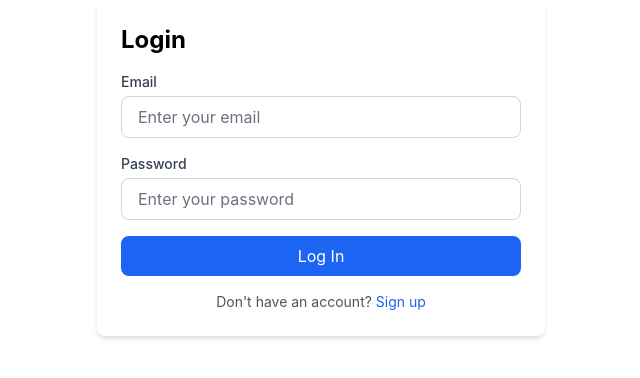
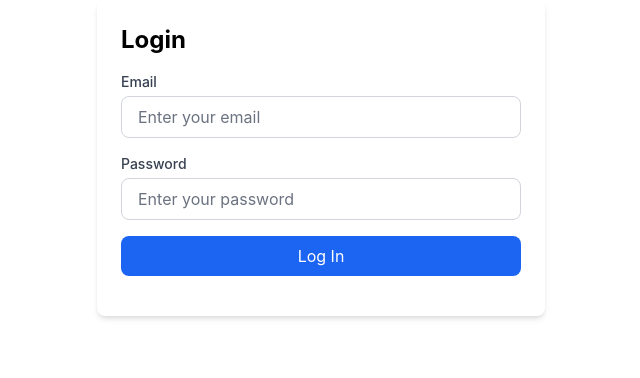
Before and after one commit to rohitl-c247/sportsapp-poc, a React (Create React App) app: page /login in a window 1280 px wide. Shown: the top 378 px of the page, without its empty margins (319-959 px from the left). Built offline with nearby package versions, Linux system fonts and the light colour scheme.

Commit message:
Removed broken register link.

```diff
--- a/src/Login.js
+++ b/src/Login.js
@@ -115,7 +115,7 @@ const Login = () => {
         </div>
       </form>
       <div className="text-center text-sm text-gray-600">
-        <p>Don't have an account? <a href="/register" className="text-blue-600">Sign up</a></p>
+        {/* <p>Don't have an account? <a href="/register" className="text-blue-600">Sign up</a></p> */}
       </div>
     </div>
   );
```
